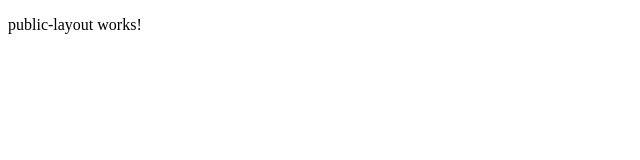
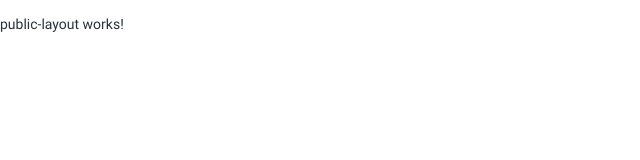
Before and after one commit to DarillDev/Recursion, an Angular app: page / in a window 1280 px wide. Shown: the top 160 px of the page, without its empty margins (0-640 px from the left). Built offline with nearby package versions, Linux system fonts and the light colour scheme.

Commit message:
feat(ds): add Roboto @font-face and global styles reset

```diff
--- a/src/styles.scss
+++ b/src/styles.scss
@@ -1 +1,17 @@
-/* You can add global styles to this file, and also import other style files */
+@use 'styles/fonts';
+@use 'styles/tokens';
+
+*,
+*::before,
+*::after {
+  box-sizing: border-box;
+}
+
+body {
+  margin: 0;
+  font-family: var(--font-family);
+  font-size: var(--font-size-sm);
+  line-height: var(--line-height-base);
+  color: var(--text-primary);
+  background: var(--color-white);
+}
--- /dev/null
+++ b/src/styles/_fonts.scss
@@ -0,0 +1,15 @@
+@font-face {
+  font-family: 'Roboto';
+  font-style: normal;
+  font-weight: 400;
+  font-display: swap;
+  src: url('/fonts/roboto-regular.woff2') format('woff2');
+}
+
+@font-face {
+  font-family: 'Roboto';
+  font-style: normal;
+  font-weight: 500;
+  font-display: swap;
+  src: url('/fonts/roboto-medium.woff2') format('woff2');
+}
```
